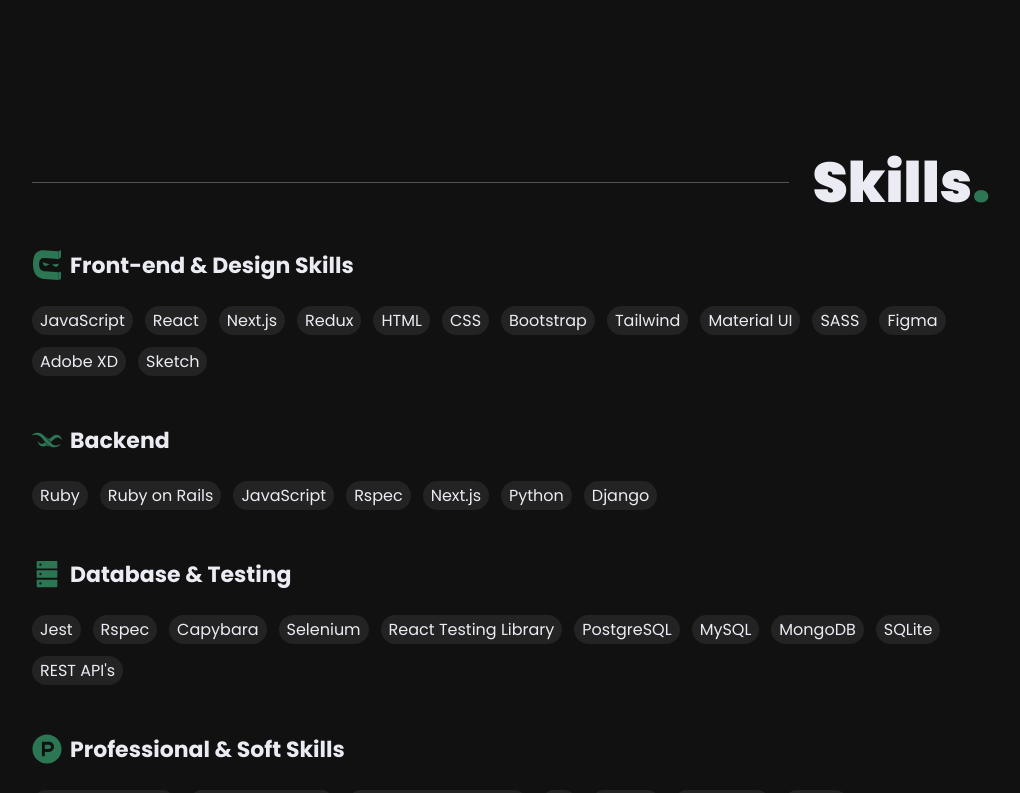
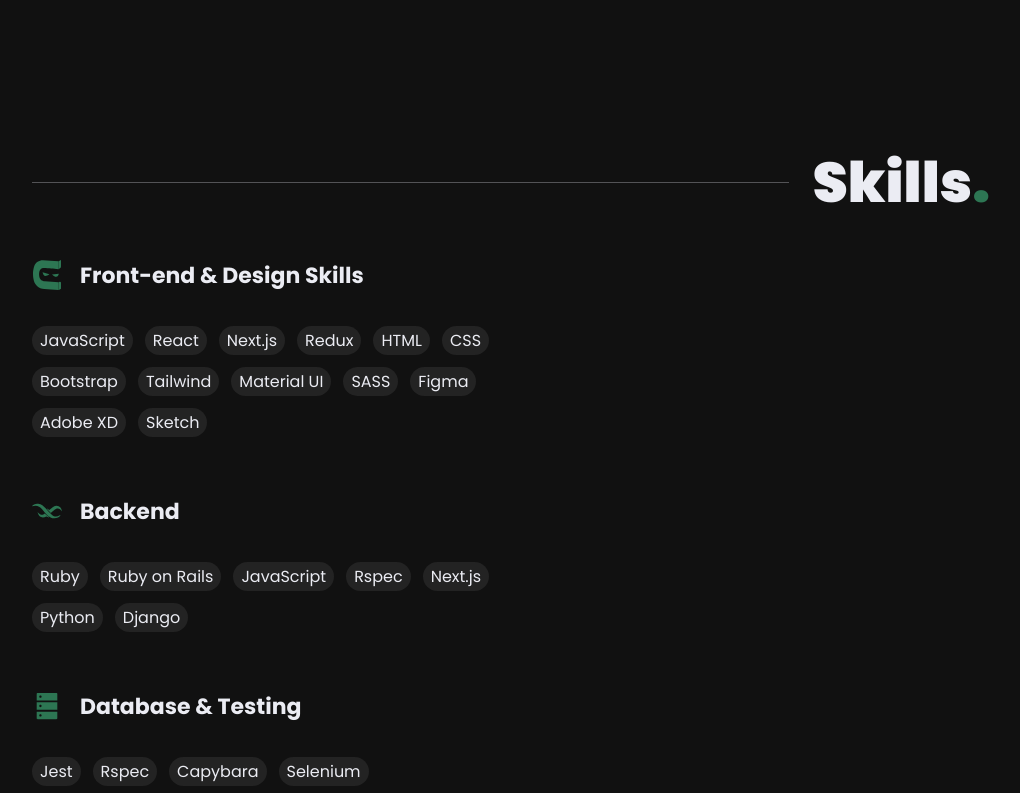
Before and after one commit to AbayomiOlaoye/web-portfolio, a Next.js app: page / in a window 1280 px wide. Shown: the part 2000-2793 px from the top of the page, without its empty margins (159-1179 px from the left). Built offline with nearby package versions, Linux system fonts and the light colour scheme.

Commit message:
Add max-width to skills

```diff
--- a/components/home/skills/skills.module.scss
+++ b/components/home/skills/skills.module.scss
@@ -13,6 +13,7 @@
       font-weight: bold;
       position: relative;
       margin-left: 0.8rem;
+      padding: 1rem;
     }
   }
 }
@@ -21,6 +22,6 @@
   display: flex;
   flex-wrap: wrap;
   gap: 1.2rem;
-
+  max-width: 520px;
   margin-bottom: 4.8rem;
 }
--- a/components/nav/sidebar.module.scss
+++ b/components/nav/sidebar.module.scss
@@ -56,7 +56,7 @@
 
     display: flex;
     flex-direction: column;
-    justify-content: start;
+    justify-content: flex-start;
     gap:0;
     align-items: center;
     overflow-y: scroll;
```
